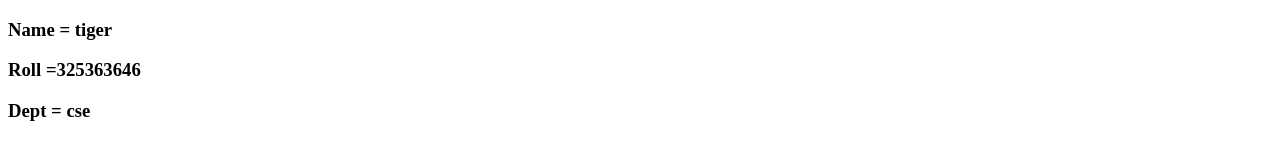
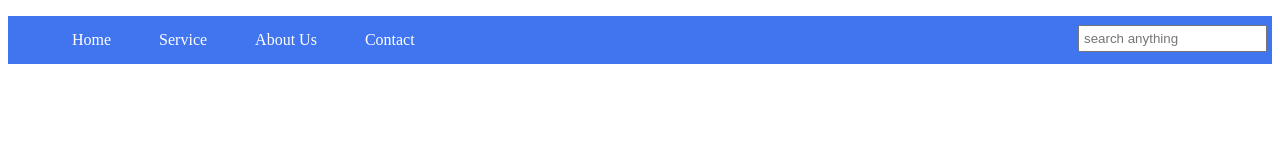
Before and after one commit to PankajKumar1947/firstRepo, a plain HTML site: page index.html in a window 1280 px wide. Drawn offline with Linux system fonts and the light colour scheme.

Commit message:
Modified

```diff
--- a/index.html
+++ b/index.html
@@ -3,13 +3,51 @@
 <head>
     <meta charset="UTF-8">
     <meta name="viewport" content="width=device-width, initial-scale=1.0">
-    <title>Document</title>
+    <title>Navigation Bar</title>
+    <style>
+        .navbar{
+            background-color: rgb(65, 117, 239);
+        }
+        .navbar ul{
+            overflow: auto;
+
+        }
+        .navbar li{
+            list-style: none;
+            text-decoration: none;
+            float: left;
+            margin: 15px;
+        }
+        .navbar li a{
+            color: white;
+            text-decoration: none;
+            /* margin: 44px 34px; */
+            padding: 15px 9px;
+        }
+        .navbar li a:hover{
+            color: aquamarine;
+        }
+        #search{
+            float: right;
+            padding: 4px;
+            margin: 9px 5px;
+        }
+    </style>
 </head>
 <body>
-    <div>
-        <h3>Name = tiger</h3>
-        <h3>Roll =325363646</h3>
-        <h3>Dept = cse</h3>
-    </div>
+    <header>
+        <nav class="navbar">
+            <ul>
+                <li><a href="#">Home</a></li>
+                <li><a href="#">Service</a></li>
+                <li><a href="#">About Us</a></li>
+                <li><a href="#">Contact</a></li>
+                <div>
+                    <input type="text" name="Search" id="search" placeholder="search anything">
+                </div>
+            </ul>
+
+        </nav>
+    </header>
 </body>
 </html>
```
